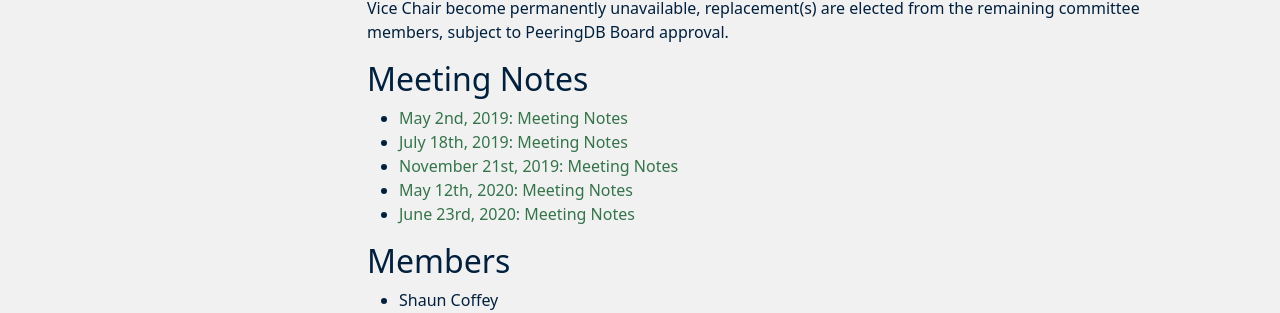
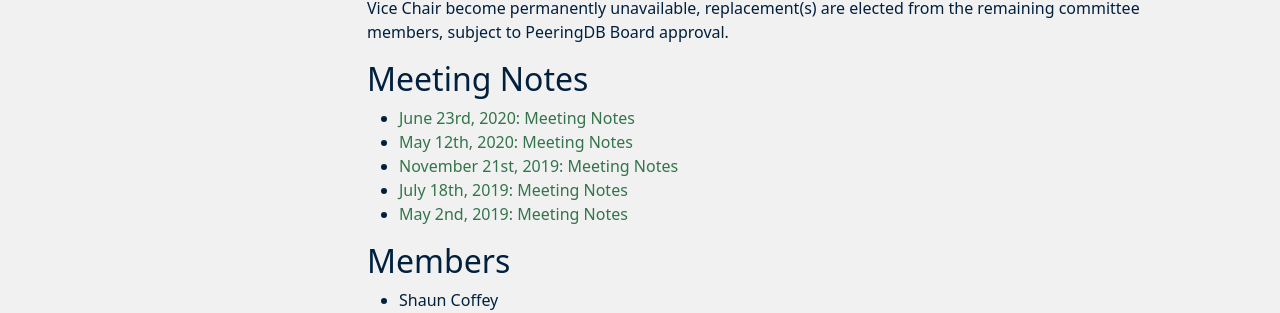
Before and after one commit to peeringdb/docs, an MkDocs documentation site: the page built from docs/committee/admin/index.md, in a window 1280 px wide and 900 px high, scrolled down 1730 px. Shown: the part 293-606 px from the top of the window. Built offline with MkDocs 1.6.1, drawn with Linux system fonts in a browser that asks for light colours; nearby versions of some CDN libraries.

```diff
--- a/docs/committee/admin/index.md
+++ b/docs/committee/admin/index.md
@@ -7,11 +7,11 @@
 
 ## Meeting Notes
 
+- [June 23rd, 2020: Meeting Notes](notes/2020-06-23_Admin_Committee_Notes.pdf)
+- [May 12th, 2020: Meeting Notes](notes/2020-05-12_Admin_Committee_Notes.pdf)
+- [November 21st, 2019: Meeting Notes](notes/2019-11-21_Admin_Committee_Notes.pdf)
+- [July 18th, 2019: Meeting Notes](notes/2019-07-18_Admin_Committee_Notes.pdf)
 - [May 2nd, 2019: Meeting Notes](notes/2019-05-02_Admin_Committee_Notes.pdf)
-- [July 18th, 2019: Meeting Notes](notes/2019-07-18_Admin_Committee_Notes.pdf)
-- [November 21st, 2019: Meeting Notes](notes/2019-11-21_Admin_Committee_Notes.pdf)
-- [May 12th, 2020: Meeting Notes](notes/2020-05-12_Admin_Committee_Notes.pdf)
-- [June 23rd, 2020: Meeting Notes](notes/2020-06-23_Admin_Committee_Notes.pdf)
 
 ## Members
 - Shaun Coffey
```
